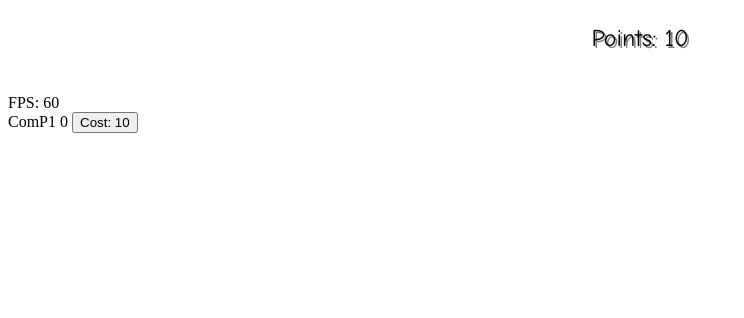
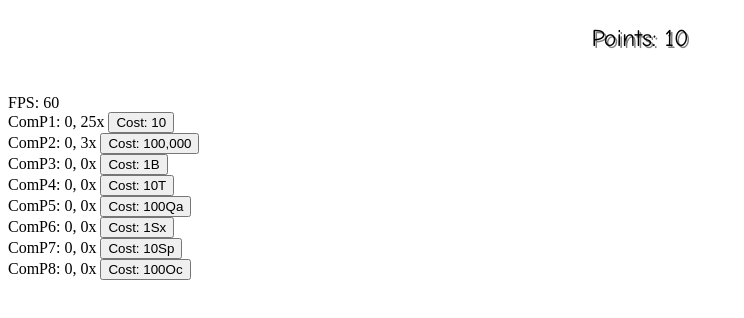
Before and after one commit to QnoraeT/Incremental_again, a plain HTML site: page index.html in a window 1280 px wide. Shown: the whole page, without its empty margins (0-744 px from the left). Drawn offline with Linux system fonts and the light colour scheme.

Commit message:
some optimizations and stuff
how do i optimize this dumb html code i made

```diff
--- a/index.html
+++ b/index.html
@@ -17,9 +17,45 @@
         </div>
         <!--Generators-->
         <div>
-            <span id="gen-comp1-name">ComP1 </span>
+            <span id="gen-comp1-name">ComP1:</span>
             <span id="gen-comp1-amount"></span>
-            <button id="gen-comp1-cost" onclick="buyComp1();"></button>
+            <span id="gen-comp1-multi"></span>
+            <button id="gen-comp1-cost" onclick="buyComp(1);"></button>
+            <br>
+            <span id="gen-comp2-name">ComP2:</span>
+            <span id="gen-comp2-amount"></span>
+            <span id="gen-comp2-multi"></span>
+            <button id="gen-comp2-cost" onclick="buyComp(2);"></button>
+            <br>
+            <span id="gen-comp3-name">ComP3:</span>
+            <span id="gen-comp3-amount"></span>
+            <span id="gen-comp3-multi"></span>
+            <button id="gen-comp3-cost" onclick="buyComp(3);"></button>
+            <br>
+            <span id="gen-comp4-name">ComP4:</span>
+            <span id="gen-comp4-amount"></span>
+            <span id="gen-comp4-multi"></span>
+            <button id="gen-comp4-cost" onclick="buyComp(4);"></button>
+            <br>
+            <span id="gen-comp5-name">ComP5:</span>
+            <span id="gen-comp5-amount"></span>
+            <span id="gen-comp5-multi"></span>
+            <button id="gen-comp5-cost" onclick="buyComp(5);"></button>
+            <br>
+            <span id="gen-comp6-name">ComP6:</span>
+            <span id="gen-comp6-amount"></span>
+            <span id="gen-comp6-multi"></span>
+            <button id="gen-comp6-cost" onclick="buyComp(6);"></button>
+            <br>
+            <span id="gen-comp7-name">ComP7:</span>
+            <span id="gen-comp7-amount"></span>
+            <span id="gen-comp7-multi"></span>
+            <button id="gen-comp7-cost" onclick="buyComp(7);"></button>
+            <br>
+            <span id="gen-comp8-name">ComP8:</span>
+            <span id="gen-comp8-amount"></span>
+            <span id="gen-comp8-multi"></span>
+            <button id="gen-comp8-cost" onclick="buyComp(8);"></button>
         </div>
 
         <script src="src/utils/break_eternity.min.js"></script>
--- a/src/main.js
+++ b/src/main.js
@@ -1,31 +1,63 @@
 let points = new Decimal(10);
-let comp1Amount = new Decimal(0);
-let comp1cost = new Decimal(10);
+let compBought = [new Decimal(0), new Decimal(0), new Decimal(0), new Decimal(0), new Decimal(0), new Decimal(0), new Decimal(0), new Decimal(0)]
+let compMulti = [new Decimal(1), new Decimal(0), new Decimal(0), new Decimal(0), new Decimal(0), new Decimal(0), new Decimal(0), new Decimal(0)]
+let compTrueAmount = [new Decimal(0), new Decimal(0), new Decimal(0), new Decimal(0), new Decimal(0), new Decimal(0), new Decimal(0), new Decimal(0)]
+let compAmount = [new Decimal(0), new Decimal(0), new Decimal(0), new Decimal(0), new Decimal(0), new Decimal(0), new Decimal(0), new Decimal(0)]
+let compcost = [new Decimal(1e1), new Decimal(1e5), new Decimal(1e9), new Decimal(1e13), new Decimal(1e17), new Decimal(1e21), new Decimal(1e25), new Decimal(1e29)]
+let compExp = new Decimal(0.8)
+let compBM = new Decimal(2)
 
-document.getElementById("gen-comp1-amount").innerHTML = comp1Amount;
-document.getElementById("gen-comp1-cost").innerHTML = "Cost: " + comp1cost;
+document.getElementById("gen-comp1-amount").innerHTML = format(compAmount[0]) + ",";
+document.getElementById("gen-comp1-multi").innerHTML = format(compMulti[0]) + "x";
+document.getElementById("gen-comp1-cost").innerHTML = "Cost: " + format(compcost[0]);
 
-function buyComp1(event)
+
+function buyComp(dim)
 {
-    if (points.gte(comp1cost))
+    if (points.gte(compcost[dim-1]))
     {
-        points = points.minus(comp1cost);
-        comp1Amount = comp1Amount.add(1);
-        comp1cost = comp1cost.times(100);
+        points = points.minus(compcost[dim-1]);
+        compBought[dim-1] = compBought[dim-1].add(1);
+        //update HTML
 
-        //update HTML
-        document.getElementById("gen-comp1-amount").innerHTML = format(comp1Amount);
-        document.getElementById("gen-comp1-cost").innerHTML = "Cost: " + format(comp1cost);
+
     }
 }
 
-function calcPointsPerSecond()
-{
-    let sum = new Decimal(0)
+function calcStuff(type,delta) {
+    let sum
+    if (type == "pps"){
+        sum = compTrueAmount[0].mul(compMulti[0]).times(new Decimal(delta))
+        return sum;
+    }
+    if (type == "comp"){
+        compTrueAmount[0]=compAmount[0].pow(compExp).add(compBought[0])
+        for (let d = 0; d < 8; d++) {
+        // multiplier
+        compMulti[d]=new Decimal(1)
+        if (compBought[d].gte(2));{
+        compMulti[d]=compMulti[d].mul(compBM.pow(compBought[d].sub(1)))}
 
-    sum = sum.add(comp1Amount.times(100));
-
-    return sum;
+        if (d == 0){
+            compMulti[d]=compMulti[d].mul(10)
+            compMulti[d]=compMulti[d].pow(2)
+        }
+        if (d == 1){
+            compMulti[d]=compMulti[d].mul(4)
+            compMulti[d]=compMulti[d].pow(1.584962500721156)
+        }
+        //update arithmetic dims
+        compTrueAmount[d]=compAmount[d].pow(compExp).add(compBought[d])
+        if (d >= 1){
+        sum = compTrueAmount[d].mul(compMulti[d])
+        compAmount[d-1]=compAmount[d-1].add(sum.times(delta))
+        }
+        //cost
+        sum = new Decimal(d).add(1).mul(4).sub(3).add(new Decimal(d).add(1).mul(2).mul(compBought[d]))
+        //10^(4(d+1)+2x(d+1)-3)
+        compcost[d]=new Decimal(10).pow(sum)
+        }
+    }
 }
 
 {
@@ -37,10 +69,15 @@ function calcPointsPerSecond()
         let delta = (timeStamp - oldTimeStamp) / 1000;
         const FPS = Math.round(1 / delta);
 
-        points = points.add(calcPointsPerSecond().times(delta));
+        points = points.add(calcStuff("pps",delta));
+        calcStuff("comp",delta)
         document.getElementById("points").innerHTML = "Points: " + format(points, true);
         document.getElementById("fps").innerHTML = "FPS: " + FPS;
-
+        for (let dim = 1; dim < 9; dim++) {
+        document.getElementById("gen-comp" + dim + "-amount").innerHTML = format(compTrueAmount[dim-1]) + ",";
+        document.getElementById("gen-comp" + dim + "-multi").innerHTML = format(compMulti[dim-1]) + "x";
+        document.getElementById("gen-comp" + dim + "-cost").innerHTML = "Cost: " + format(compcost[dim-1]);
+        }
         oldTimeStamp = timeStamp;
         window.requestAnimationFrame(gameLoop);
     }
--- a/src/utils/utils.js
+++ b/src/utils/utils.js
@@ -1,6 +1,6 @@
 function format(number, fixed = false)
 {
-    const abbSuffixes = ["","K","M","B","T","Qa","Qi","Sx","Sp","O","N","D"]
+    const abbSuffixes = ["","K","M","B","T","Qa","Qi","Sx","Sp","Oc","No","Dc","UDc","DDc","TDc","QaDc","QiDc","SxDc","SpDc","OcDc","NoDc","Vg"]
 
     if (number.lessThan(1_000_000))                                         //display with commas
         return Math.floor(number.toNumber()).toLocaleString("en-US");
@@ -15,7 +15,7 @@ function format(number, fixed = false)
         return  Number.parseFloat(mantissa.toFixed(3)) + abbSuffixes[powerOf1000];
     }
 
-                                                            //display in scientific notation
+    //display in scientific notation
     let exponent = Decimal.floor(number.log10());
     let mantissa = number.divide(Decimal.pow(10, exponent));
 
```
